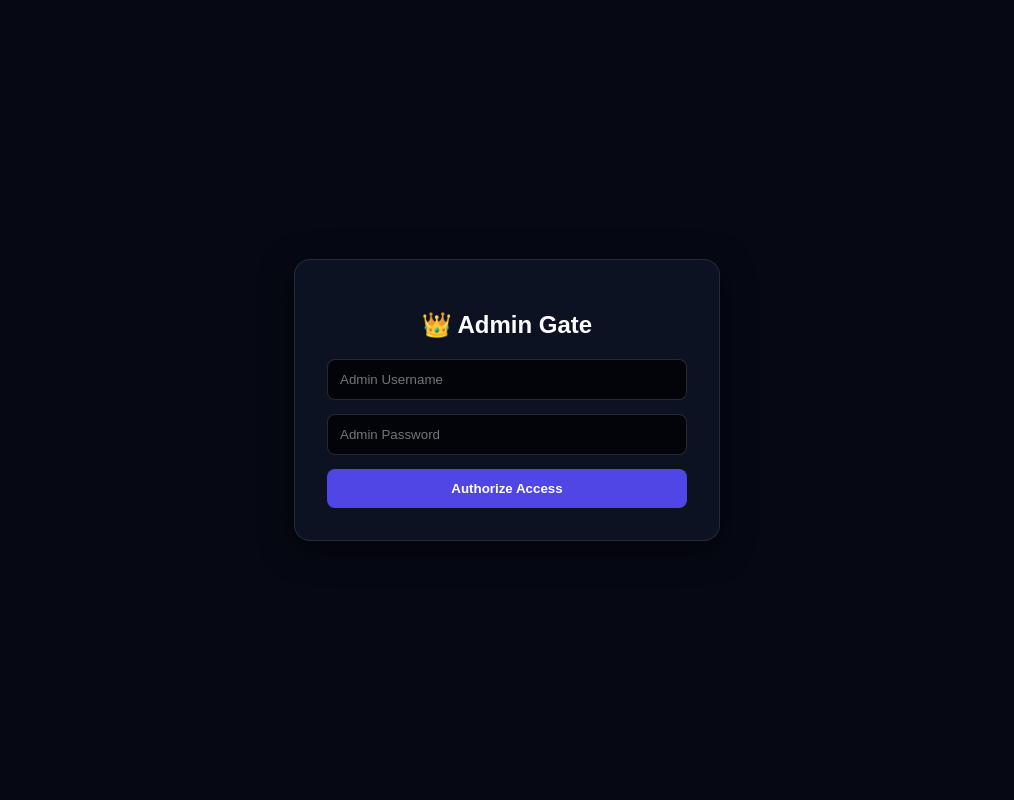
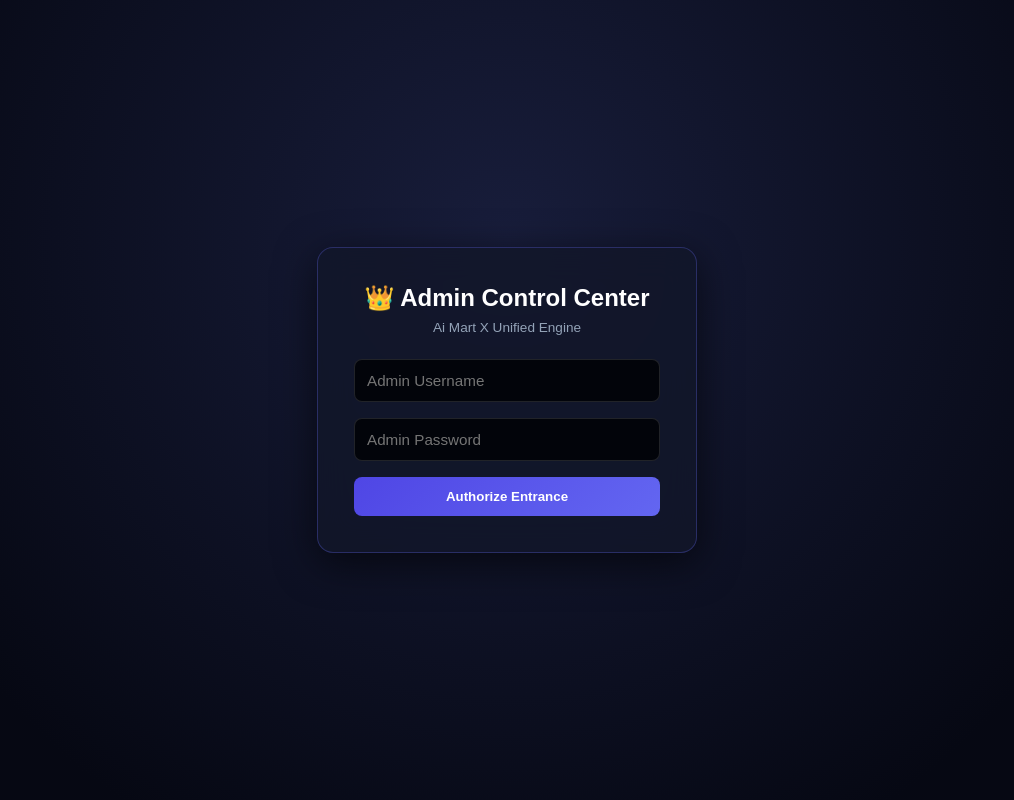
Before and after one commit to someshgamer123/ai-mart-x-web, a Flask app: page /admin/login in a window 1280 px wide. Shown: the whole page, without its empty margins (133-1147 px from the left). Run offline with Flask 3, Linux system fonts and the light colour scheme; data that the repository does not hold is empty.

Commit message:
Update admin_login.html

```diff
--- a/templates/admin_login.html
+++ b/templates/admin_login.html
@@ -2,55 +2,56 @@
 <html lang="en">
 <head>
   <meta charset="UTF-8">
-  <title>Admin Login | Ai Mart X</title>
+  <title>Admin Control Gateway</title>
   <style>
+    * { margin: 0; padding: 0; box-sizing: border-box; font-family: sans-serif; }
     body {
-      background: #060813;
+      background: radial-gradient(circle at 50% 30%, #181d3b 0%, #060813 80%);
       color: #fff;
-      font-family: sans-serif;
       display: flex;
       justify-content: center;
       align-items: center;
       min-height: 100vh;
-      margin: 0;
     }
-    .card {
-      background: rgba(15, 20, 38, 0.85);
-      border: 1px solid rgba(255, 255, 255, 0.1);
+    .box {
+      background: rgba(18, 23, 42, 0.85);
+      backdrop-filter: blur(16px);
+      border: 1px solid rgba(99, 102, 241, 0.3);
+      box-shadow: 0 10px 40px rgba(0,0,0,0.6);
       border-radius: 16px;
-      padding: 32px;
-      width: 360px;
-      box-shadow: 0 8px 32px rgba(0,0,0,0.5);
+      padding: 36px;
+      width: 380px;
     }
     input {
       width: 100%;
       padding: 12px;
-      margin-bottom: 14px;
+      margin-bottom: 16px;
       background: #02040a;
-      border: 1px solid rgba(255,255,255,0.15);
+      border: 1px solid rgba(255,255,255,0.12);
+      border-radius: 8px;
       color: #fff;
-      border-radius: 8px;
-      box-sizing: border-box;
+      font-size: 0.95rem;
     }
     .btn {
       width: 100%;
       padding: 12px;
-      background: #4f46e5;
-      color: #fff;
+      background: linear-gradient(135deg, #4f46e5, #6366f1);
       border: none;
       border-radius: 8px;
+      color: #fff;
       font-weight: 700;
       cursor: pointer;
     }
   </style>
 </head>
 <body>
-  <div class="card">
-    <h2 style="margin-bottom: 20px; text-align: center;">👑 Admin Gate</h2>
+  <div class="box">
+    <h2 style="text-align: center; margin-bottom: 8px;">👑 Admin Control Center</h2>
+    <p style="text-align: center; color: #94a3b8; font-size: 0.85rem; margin-bottom: 24px;">Ai Mart X Unified Engine</p>
     <form method="POST">
       <input type="text" name="username" placeholder="Admin Username" required>
       <input type="password" name="password" placeholder="Admin Password" required>
-      <button class="btn">Authorize Access</button>
+      <button class="btn">Authorize Entrance</button>
     </form>
   </div>
 </body>
```
